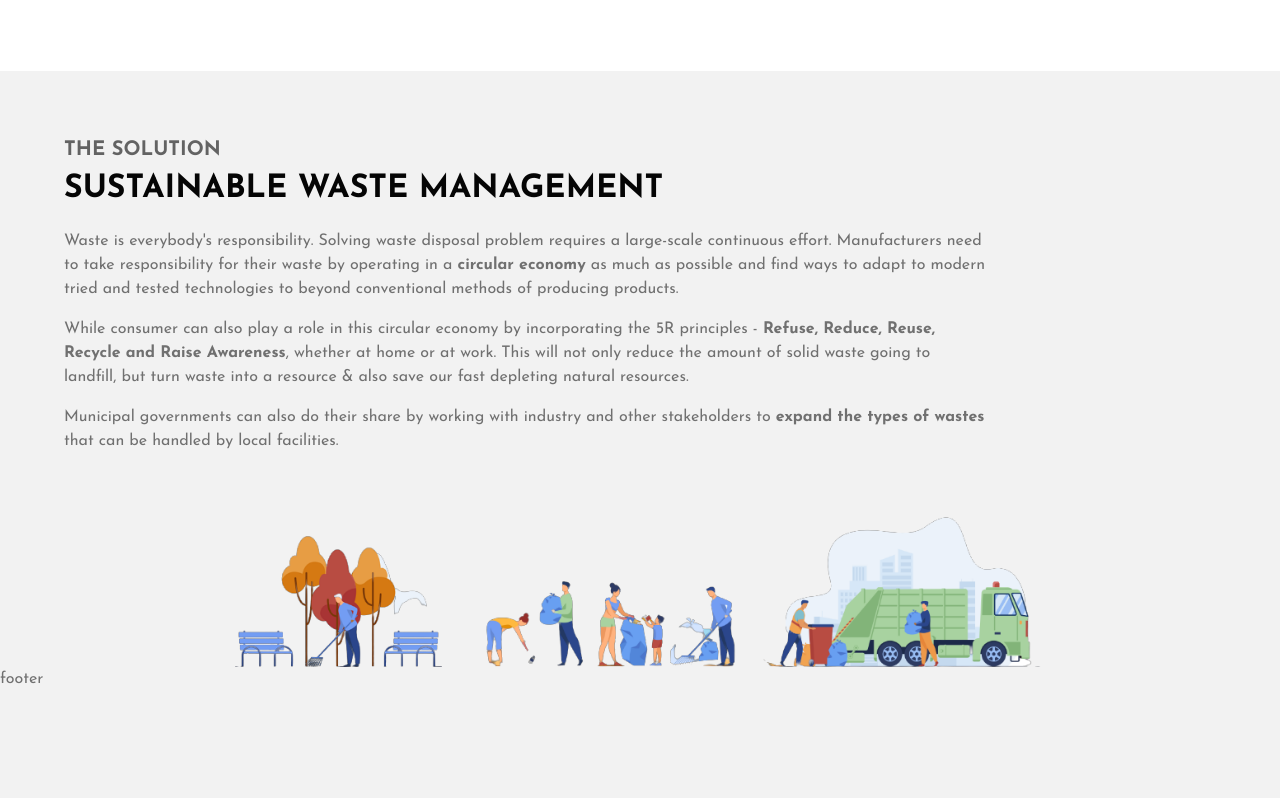
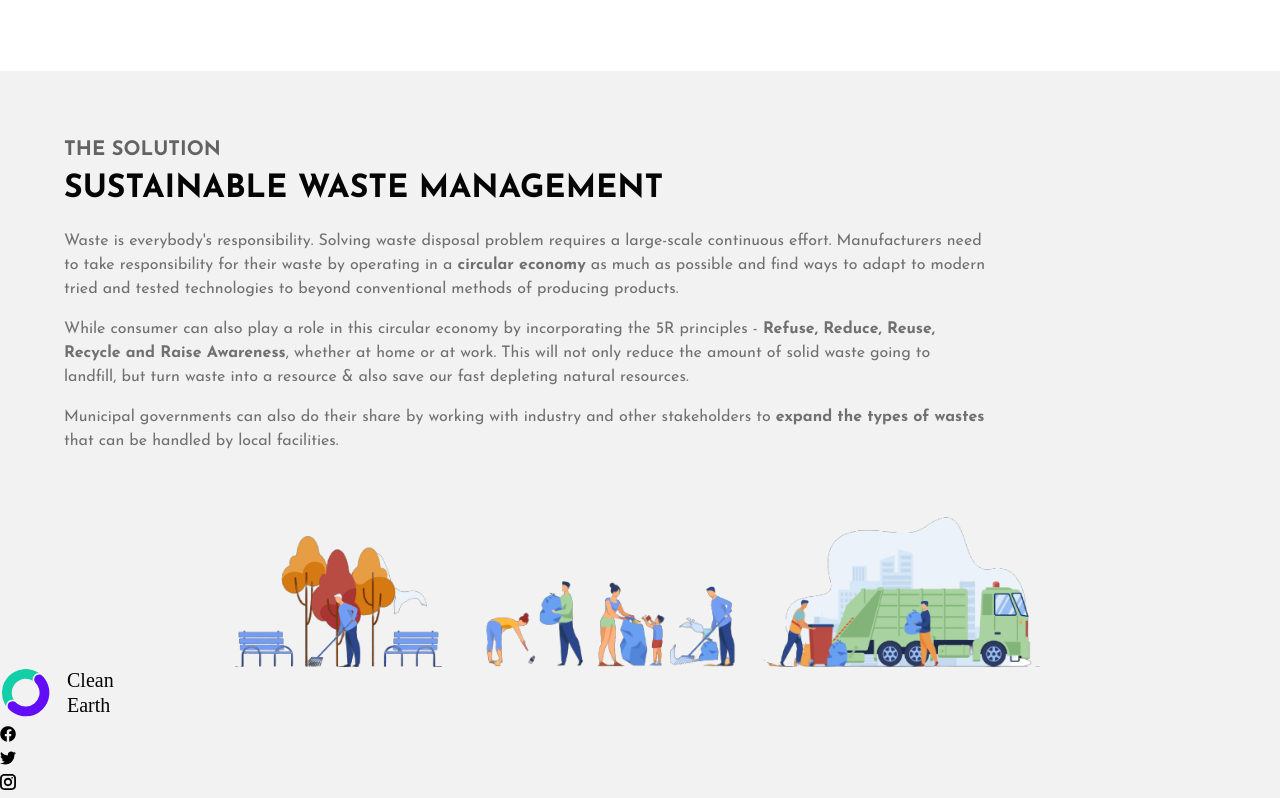
Before and after one commit to vk0808/clean-earth, a React (Create React App) app: page / in a window 1280 px wide. Shown: the part 1811-2609 px from the top of the page. Before the commit the page ends 2502 px from the top, so only its background shows below. Built offline with nearby package versions, Linux system fonts and the light colour scheme.

Commit message:
added: footer logo, social-links

```diff
--- a/src/components/Footer/Footer.js
+++ b/src/components/Footer/Footer.js
@@ -1,11 +1,30 @@
 import React from "react";
+import { FaFacebook, FaTwitter } from "react-icons/fa";
+import { GrInstagram } from "react-icons/gr";
+
+import { ReactComponent as Logo } from "../Navbar/logo.svg";
 
 const Footer = () => {
   return (
     <footer>
       <div className="footer-img"></div>
       <div className="footer-content">
-        <p>footer</p>
+        <div className="footer-left">
+          <Logo className="logo" />
+        </div>
+        <div className="footer-right">
+          <ul className="social-links">
+            <li>
+              <FaFacebook />
+            </li>
+            <li>
+              <FaTwitter />
+            </li>
+            <li>
+              <GrInstagram />
+            </li>
+          </ul>
+        </div>
       </div>
     </footer>
   );
```
